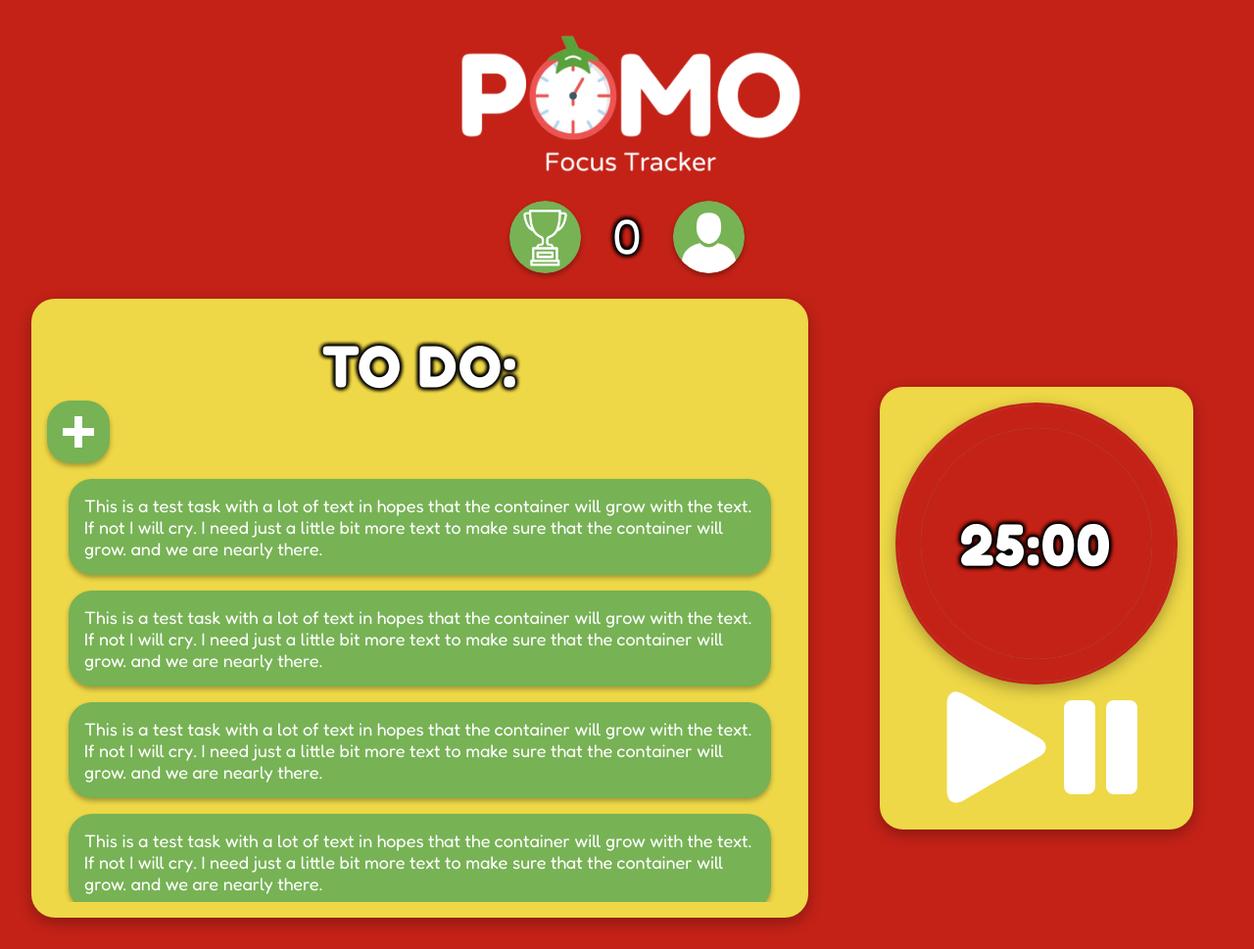
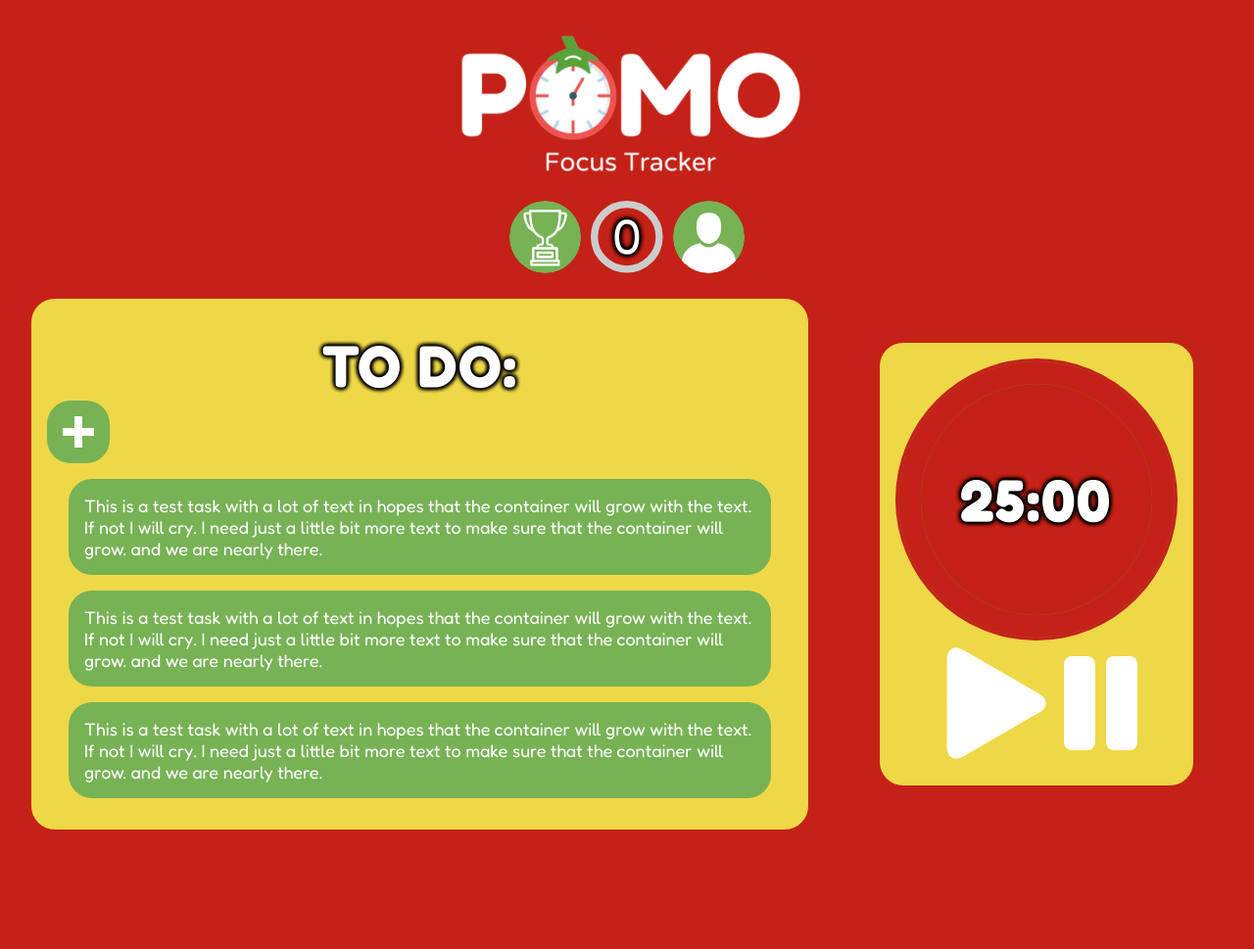
Before and after one commit to acegoal07/pomo, a PHP site: page / in a window 1280 px wide. Shown: the whole page at 98% size. After the commit the page ends 847 px from the top, so only its background shows below. Run offline with PHP 8.4, Linux system fonts and the light colour scheme; some web fonts are replaced.

Commit message:
progress ring sorted out

```diff
--- a/assets/css/style.css
+++ b/assets/css/style.css
@@ -36,7 +36,7 @@ h2 {
   display: none;
 }
 
-/* Commented out, doesn't work properly and accessibility problems */
+/* STOP UN-COMMENTING THIS YOU CHIMPANZEE */
 /* ::-webkit-scrollbar {
   width: 15px;
 }
@@ -106,7 +106,6 @@ html.error-page a:hover {
   -o-transform: translateY(-5px);
   -ms-transform: translateY(-5px);
   transform: translateY(-5px);
-  box-shadow: 0 5px 15px var(--shadow-color);
   background-color: var(--accent-color-hover);
 }
 
@@ -149,26 +148,25 @@ main.grid-layout div.nav-grid-section {
   gap: 10px;
 }
 
-div.pomodoro-counter-container {
+div.pomodoro-counter-container>label.pomodoro-counter {
+  color: #fff;
+  position: absolute;
+  top: 0.3rem;
+  font-family: 'Fredoka', cursive;
+  font-size: 3.125rem;
+}
+
+/* Sorry i fiddled but it looks good */
+.pomodoro-counter-container {
   position: relative;
   display: flex;
   justify-content: center;
   text-align: center;
   height: 4.6rem;
   width: 4.6rem;
-}
-
-div.pomodoro-counter-container>label.pomodoro-counter {
-  color: #fff;
-  position: absolute;
-  top: 0.3rem;
-  font-family: 'Fredoka', cursive;
-  font-size: 3.125rem;
    text-shadow: #000 0px 0px var(--text-outline-thickness), #000 0px 0px var(--text-outline-thickness), #000 0px 0px var(--text-outline-thickness),
     #000 0px 0px var(--text-outline-thickness), #000 0px 0px var(--text-outline-thickness), #000 0px 0px var(--text-outline-thickness);
 }
-
-/* Sorry i fiddled but it looks good */
 
 .progress-ring-circle {
   stroke-dasharray: 10;
@@ -188,7 +186,7 @@ img#loginButton {
   -ms-transition: transform 0.2s ease;
   -moz-transition: transform 0.2s ease;
   transition: transform 0.2s ease;
-  box-shadow: 0 3px 5px var(--shadow-color);
+
 }
 
 img#loginButton:hover,
@@ -198,7 +196,6 @@ img#leaderboardButton:hover {
   -ms-transform: translateY(-5px);
   -moz-transform: translateY(-5px);
   transform: translateY(-5px);
-  box-shadow: 0 5px 15px var(--shadow-color);
 }
 
 /* Banner */
@@ -212,7 +209,6 @@ main.grid-layout div.timer-grid-section {
 }
 
 div.timer-grid-section div.timer-grid-container {
-  box-shadow: 0 5px 15px var(--shadow-color);
   position: relative;
   background-color: var(--foreground-color);
   color: #fff;
@@ -229,7 +225,6 @@ div.timer-grid-section div.timer-grid-container {
   height: 18rem;
   border-radius: 10rem;
   background-color: var(--background-color);
-  box-shadow: 0 5px 15px var(--shadow-color);
 }
 
 .base-timer-circle {
@@ -390,7 +385,6 @@ div.todo-grid-section div.todo-grid-container {
   background-color: var(--foreground-color);
   color: #fff;
   border-radius: 1.5rem;
-  box-shadow: 0 5px 15px var(--shadow-color);
   padding: 1rem;
   max-height: 40%;
   height: auto;
@@ -407,7 +401,6 @@ div.todo-add-btn-background {
   -moz-transition: transform 0.2s ease;
   transition: transform 0.2s ease;
   cursor: pointer;
-  box-shadow: 0 3px 5px var(--shadow-color);
 }
 
 div.todo-add-btn-background:hover {
@@ -416,7 +409,6 @@ div.todo-add-btn-background:hover {
   -ms-transform: translateY(-5px);
   -moz-transform: translateY(-5px);
   transform: translateY(-5px);
-  box-shadow: 0 5px 15px var(--shadow-color);
 }
 
 div.todo-add-btn-background>div.todo-add-btn-horizontal-plus {
@@ -444,6 +436,7 @@ div.todo-list-container {
 }
 
 div.todo-list-container>div.todo-item {
+  overflow-wrap: anywhere;
   cursor: pointer;
   display: flex;
   margin: auto;
@@ -458,7 +451,6 @@ div.todo-list-container>div.todo-item {
   -o-transition: transform 0.2s ease, box-shadow 0.2s ease;
   -moz-transition: transform 0.2s ease, box-shadow 0.2s ease;
   transition: transform 0.2s ease, box-shadow 0.2s ease;
-  box-shadow: 0 3px 5px var(--shadow-color);
 }
 
 div.todo-item:hover {
--- a/assets/js/base.js
+++ b/assets/js/base.js
@@ -255,28 +255,15 @@ function isIOS() {
 
 //this is pomo progress ring stuff, alex i give you permission to meddle and put things where you want them when im done hahahahaha. Still working on it.
 
-var circle = document.querySelector('circle');
+// Tut tut tut tut tut tut tut tut tut tut tut tut tut tut tut tut tut tut tut tut tut tut tut tut tut tut tut
+
+var circle = document.querySelector('#counter-circle');
 var radius = circle.r.baseVal.value;
 var circumference = radius * 2 * Math.PI;
-
 
 circle.style.strokeDasharray = `${circumference} ${circumference}`;
 circle.style.strokeDashoffset = `${circumference}`;
 
 function setProgress(percent) {
-  const offset = circumference - percent / 100 * circumference;
-  circle.style.strokeDashoffset = offset;
+  circle.style.strokeDashoffset = circumference - percent / 100 * circumference;
 }
-
-const input = document.querySelector('input');
-setProgress(input.value);
-
-/*test stuff, this will eventually be incremented based on the timer but this is just easier to
-do whilst im making it */
-
-var percent = 0;
-
-window.addEventListener('keyup', () => {
-  setProgress(percent);
-  percent = percent + 5;
-});
--- a/index.html
+++ b/index.html
@@ -105,9 +105,17 @@
 
       <div class="pomodoro-counter-container">
         <label class="pomodoro-counter" id="pomoCounter">0</label>
+
+
         <svg class="progress-ring" viewBox="0 0 100 100" xmlns="http://www.w3.org/2000/svg">
-          <circle class="progress-ring-circle" stroke="#77b255" stroke-width="8" fill="transparent" cx="50" cy="50" r="45" />
+          <circle stroke="#ccc" stroke-width="10" fill="transparent" cx="50" cy="50"
+            r="45" />
+
+          <circle class="progress-ring-circle" id="counter-circle" stroke="#77b255" stroke-width="10" fill="transparent" cx="50" cy="50"
+            r="45" />
+
         </svg>
+
       </div>
 
       <img id="loginButton" src="assets/images/loginIcon.webp" alt="Login button">
@@ -177,15 +185,6 @@
             </div>
           </div>
 
-          <div class="todo-item">
-            <div class="todo-item-container">
-              <div class="todo-text">This is a test task with a lot of text in hopes that the container will grow
-                with
-                the text. If not I will cry. I need just a little bit more text to make sure that the container
-                will
-                grow. and we are nearly there.</div>
-            </div>
-          </div>
         </div>
       </div>
     </div>
```
Lines whose indentation alone changed are shown as unchanged.
